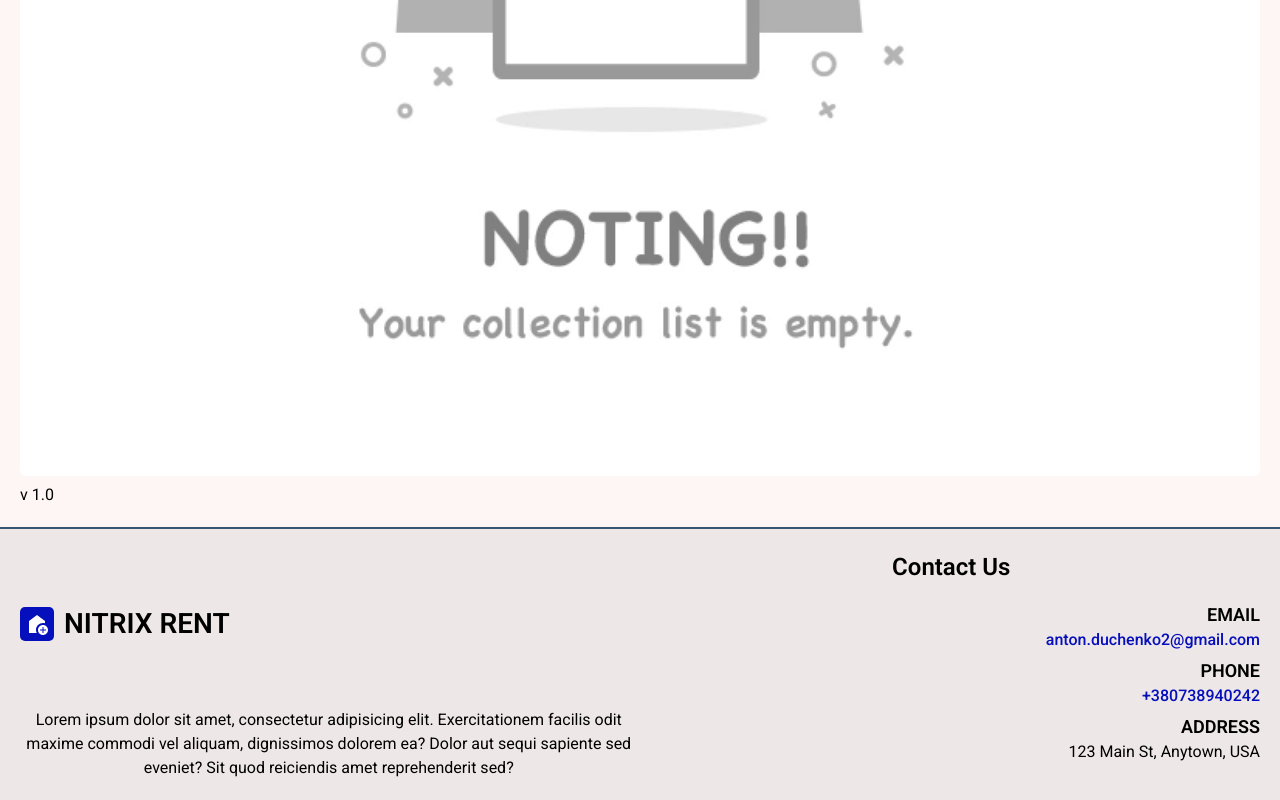
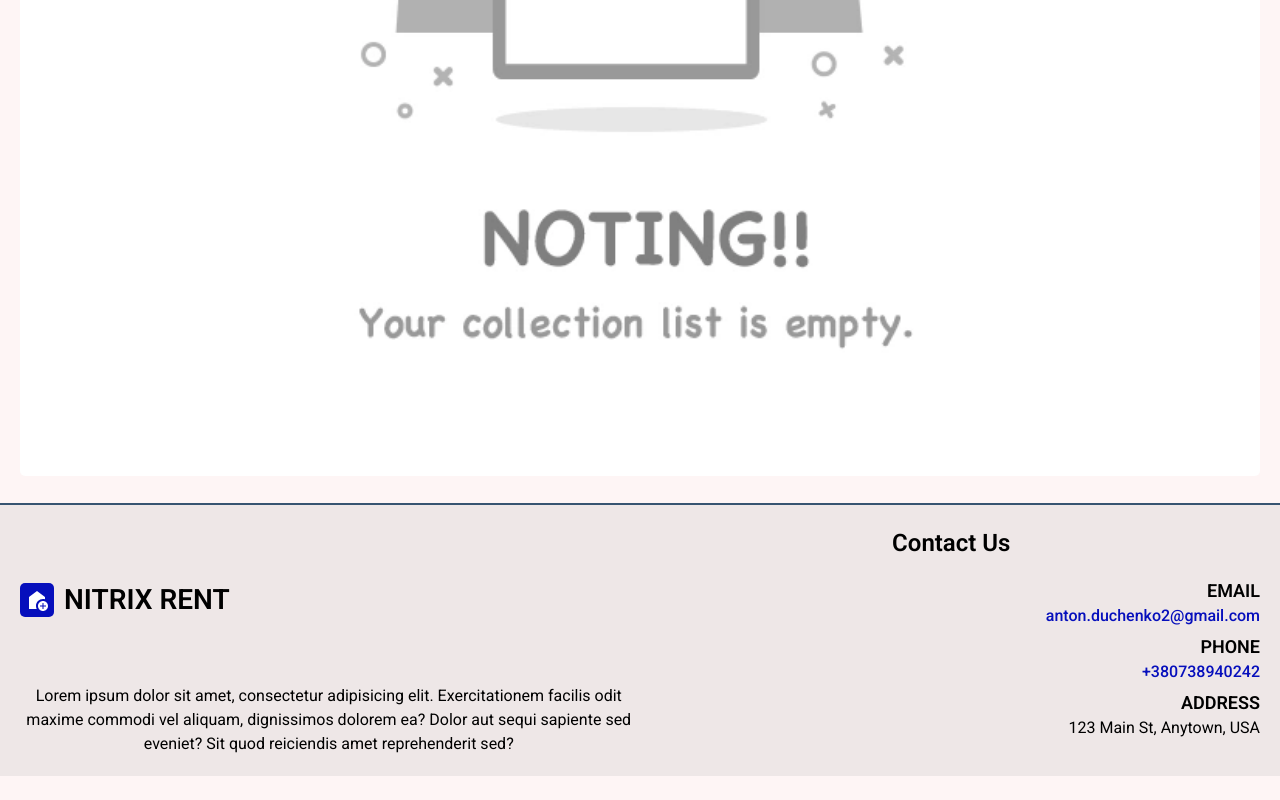
Before and after one commit to AntonDuchenko/nitrix-test-task, a React (Vite) app in the folder frontend/: page /appartments in a window 1280 px wide. Shown: the part 556-1356 px from the top of the page. After the commit the page ends 1332 px from the top, so only its background shows below. Built offline with nearby package versions, Linux system fonts and the light colour scheme; no server answers.

Commit message:
remove version

```diff
--- a/frontend/src/pages/Appartments/Appartments.tsx
+++ b/frontend/src/pages/Appartments/Appartments.tsx
@@ -20,7 +20,6 @@ export const AppartmentsPage = () => {
           className={styles.emptyImage}
         />
       )}
-      <span>v 1.0</span>
     </>
   );
 };
```
